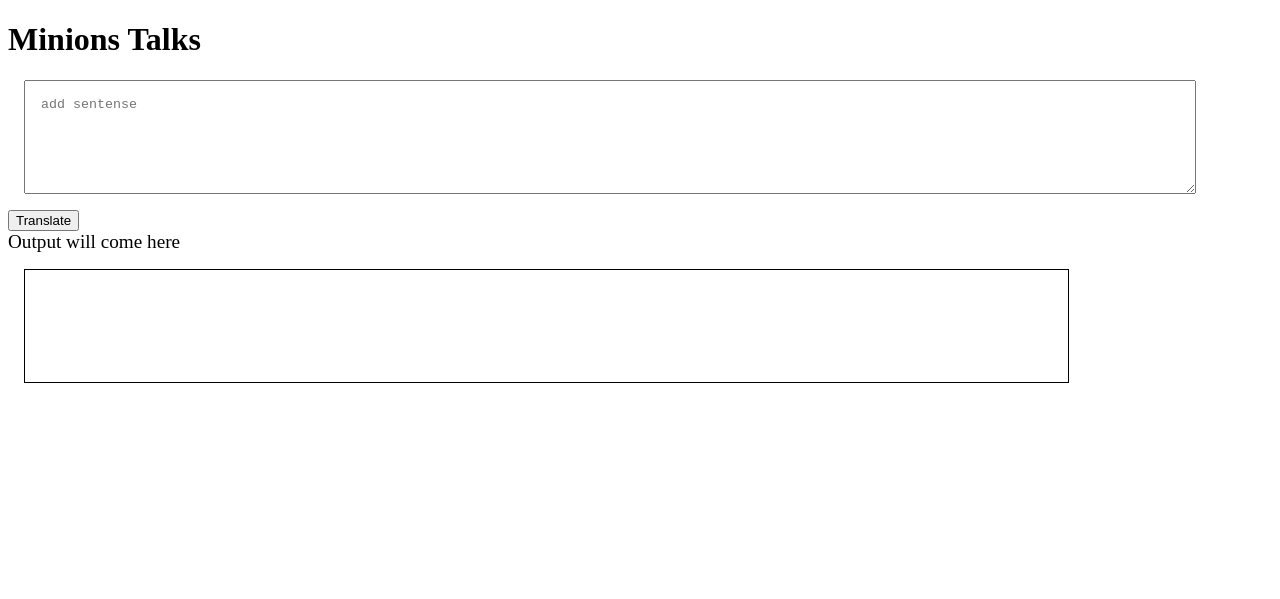
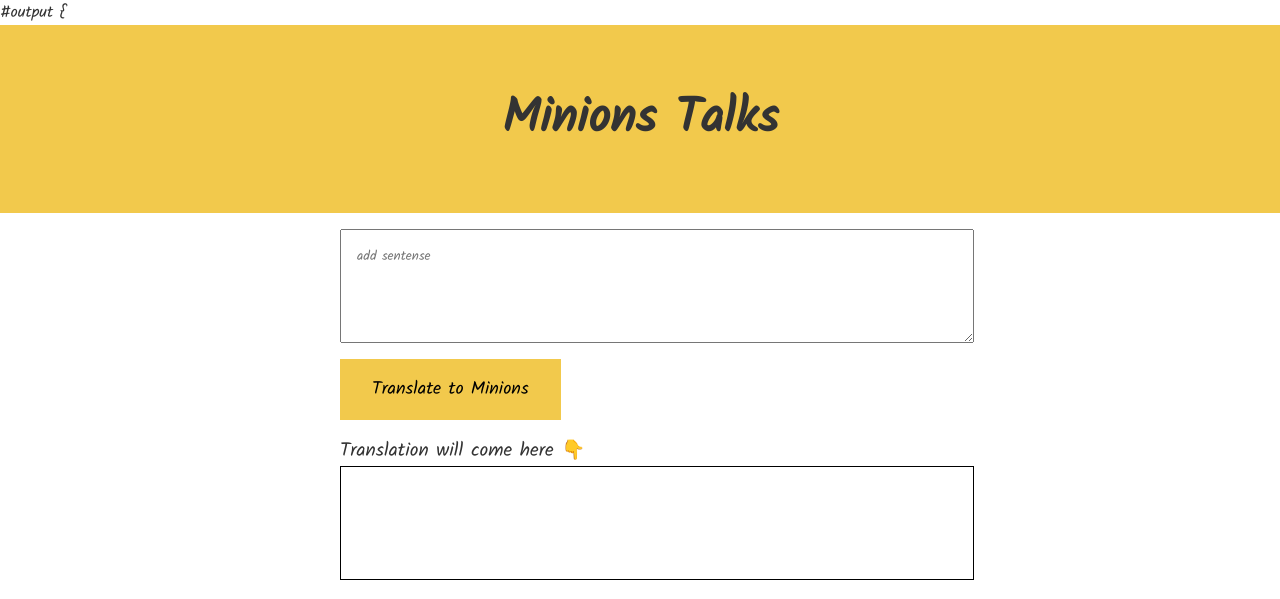
Before and after one commit to MangeshCG07/minions-speak, a plain HTML site: page index.html in a window 1280 px wide. Drawn offline with Linux system fonts and the light colour scheme.

Commit message:
done with changes

```diff
--- a/index.html
+++ b/index.html
@@ -4,33 +4,22 @@
     <meta charset="UTF-8" />
     <meta name="viewport" content="width=device-width, initial-scale=1.0" />
     <title>Minions Speaks</title>
-    <style>
-      textarea {
-        width: 90%;
-        height: 10vh;
-        margin: 1rem;
-        display: block;
-        padding: 1rem;
-      }
-
       #output {
-        border: 1px solid black;
-        height: 10vh;
-        width: 80%;
-        margin: 1rem;
-        padding: 1rem;
-      }
-    </style>
+    <link href="./style.css" rel="stylesheet" />
+    <script src="app.js" type="text/javascript"></script>
   </head>
   <body>
-    <h1>Minions Talks</h1>
-    <textarea id="txt-input" placeholder="add sentense"></textarea>
-    <button id="btn-translate">Translate</button>
+    <nav>
+      <div style="font-size: 2rem; padding: 1rem"><h1>Minions Talks</h1></div>
+    </nav>
 
-    <div style="font-size: larger">Output will come here</div>
+    <main>
+      <textarea id="txt-input" placeholder="add sentense"></textarea>
+      <button id="btn-translate">Translate to Minions</button>
 
-    <div id="output"></div>
+      <div style="font-size: larger">Translation will come here 👇</div>
 
-    <script src="app.js" type="text/javascript"></script>
+      <div id="output"></div>
+    </main>
   </body>
 </html>
--- /dev/null
+++ b/style.css
@@ -0,0 +1,51 @@
+@import url('https://fonts.googleapis.com/css2?family=Kalam&display=swap');
+
+body {
+    margin: 0;
+    font-family: 'Kalam', cursive;
+    color: var(--dark-grey);
+}
+
+:root {
+  --primary-color: #f2c94c;
+  --dark-grey: #333333;
+  --width-break: 600px;
+}
+
+nav{
+    background-color: var(--primary-color);
+    text-align: center;
+}
+
+textarea {
+    width: 100%;
+    height: 10vh;
+    /* margin: 1rem; */
+    display: block;
+    padding: 1rem;
+    font-family: inherit;
+  }
+
+#output {
+    border: 1px solid black;
+    height: 10vh;
+    width: 100%;
+    /* margin: 1rem; */
+    padding: 1rem;
+    overflow: scroll;
+  }
+
+  button {
+    background-color: var(--primary-color);
+    border: none;
+    margin: 1rem 0rem;
+    padding: 1rem 2rem;
+    font-family: 'Kalam', cursive;
+    font-size: large;
+}
+
+main {
+    margin: auto;
+    padding: 1rem;
+    max-width: var(--width-break);
+}
```
